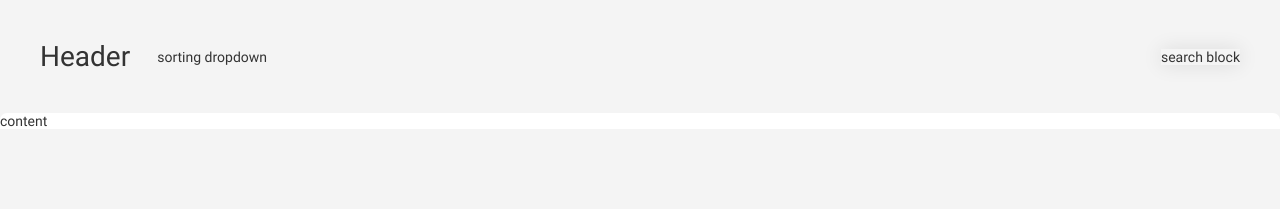
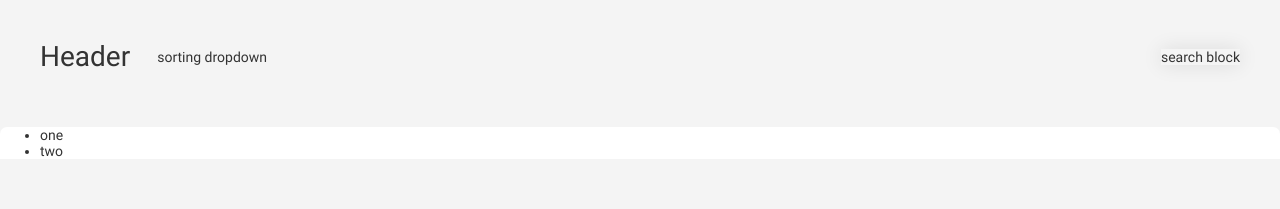
Before and after one commit to vixuxol/ReactProject1, a React app: page / in a window 1280 px wide. Shown: the top 209 px of the page. Built offline with nearby package versions, Linux system fonts and the light colour scheme.

Commit message:
Добавлен компонент CardsList хранилище списка карточек

```diff
--- a/src/App.tsx
+++ b/src/App.tsx
@@ -4,13 +4,14 @@ import { hot } from 'react-hot-loader/root';
 import { Layout } from './shared/Layout/Layout';
 import { Header } from './shared/Header/Header'
 import { Content } from './shared/Content/Content'
+import { CardsList } from './shared/CardsList/CardsList'
 
 function AppComponent() {
     return (
         <Layout>
             <Header />
             <Content>
-                content
+                <CardsList></CardsList>
             </Content>
         </Layout>
     );
--- /dev/null
+++ b/src/shared/CardsList/CardsList.tsx
@@ -0,0 +1,11 @@
+import React from 'react';
+import styles from './cardslist.css';
+
+export function CardsList() {
+  return (
+    <ul className = {styles.cardslist}>
+      <li> one </li>
+      <li> two </li>
+    </ul>
+  );
+}
--- /dev/null
+++ b/src/shared/CardsList/cardslist.css
@@ -0,0 +1,5 @@
+@media all and (min-width: 1024px) {
+    .cardsList {
+        padding: 40px 0;
+    }
+}
--- /dev/null
+++ b/src/shared/CardsList/index.ts
@@ -0,0 +1 @@
+export * from './CardsList';
```
